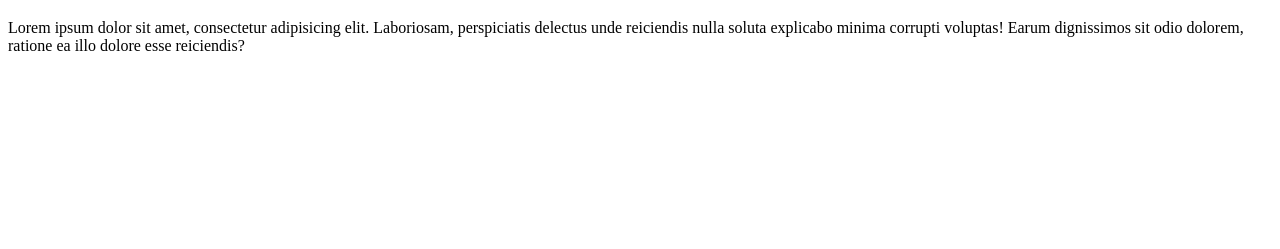
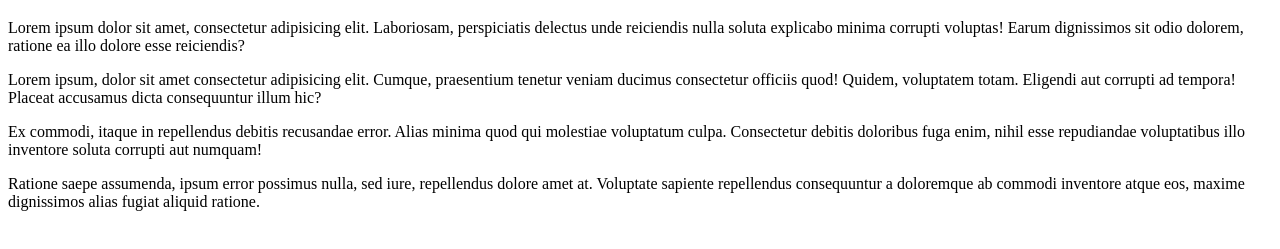
Before and after one commit to VictorHugo55/exemplo-git, a plain HTML site: page index.html in a window 1280 px wide. Shown: the part 61-310 px from the top of the page. Drawn offline with Linux system fonts and the light colour scheme.

Commit message:
terceiro commit

```diff
--- a/index.html
+++ b/index.html
@@ -10,5 +10,9 @@
     <h1>Exemplo Git</h1>
 
     <p>Lorem ipsum dolor sit amet, consectetur adipisicing elit. Laboriosam, perspiciatis delectus unde reiciendis nulla soluta explicabo minima corrupti voluptas! Earum dignissimos sit odio dolorem, ratione ea illo dolore esse reiciendis?</p>
+
+    <p>Lorem ipsum, dolor sit amet consectetur adipisicing elit. Cumque, praesentium tenetur veniam ducimus consectetur officiis quod! Quidem, voluptatem totam. Eligendi aut corrupti ad tempora! Placeat accusamus dicta consequuntur illum hic?</p>
+    <p>Ex commodi, itaque in repellendus debitis recusandae error. Alias minima quod qui molestiae voluptatum culpa. Consectetur debitis doloribus fuga enim, nihil esse repudiandae voluptatibus illo inventore soluta corrupti aut numquam!</p>
+    <p>Ratione saepe assumenda, ipsum error possimus nulla, sed iure, repellendus dolore amet at. Voluptate sapiente repellendus consequuntur a doloremque ab commodi inventore atque eos, maxime dignissimos alias fugiat aliquid ratione.</p>
 </body>
 </html>
```
